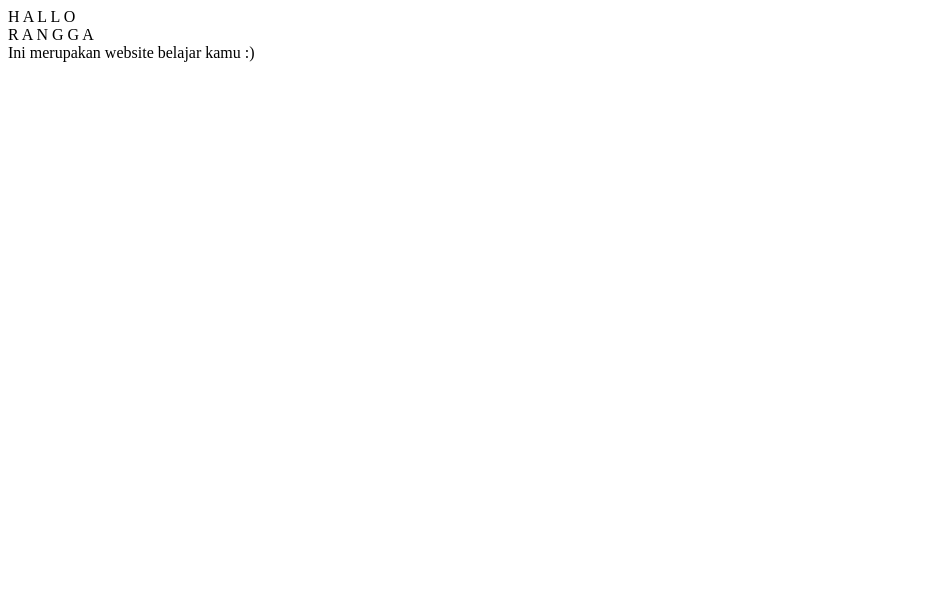
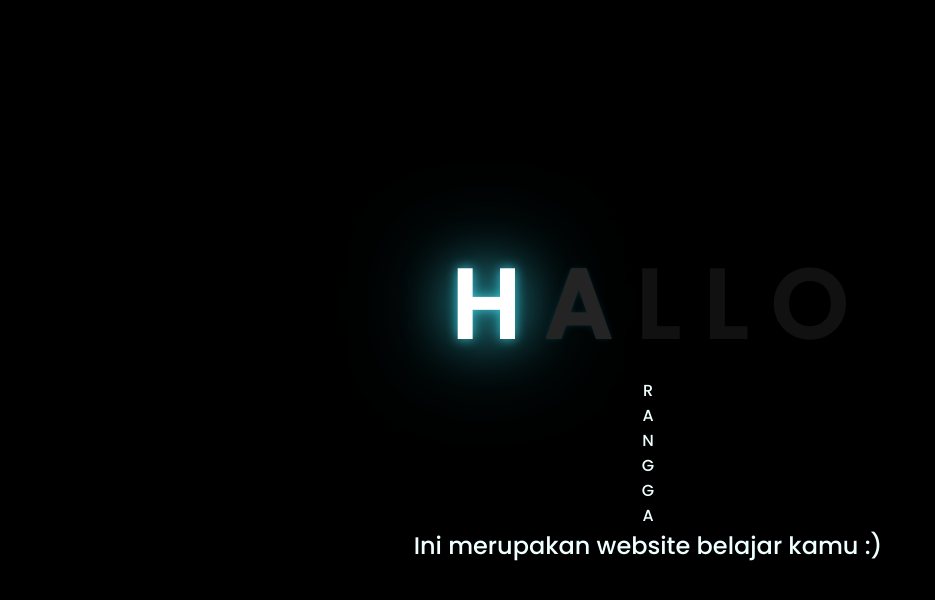
Before and after one commit to Rbesar/Development, a plain HTML site: page index.html in a window 1280 px wide. Shown: the whole page, without its empty margins (0-935 px from the left). Drawn offline with Linux system fonts and the light colour scheme.

Commit message:
index belajar app

```diff
--- a/index.html
+++ b/index.html
@@ -1,6 +1,11 @@
 <!DOCTYPE html>
 <html lang="en">
 <head>
+    <meta charset="UTF-8">
+    <meta http-equiv="X-UA-Compatible" content="IE=edge">
+    <meta name="viewport" content="width=device-width, initial-scale=1.0">
+    <link rel="stylesheet" href="css/style.css">
+    <link rel="icon" href="img/flowers.png" type="image/x-icon">
     <title>Flowers</title>
 </head>
 <body>
@@ -13,7 +18,6 @@
         <span>O</span>
     </div>
 
-    <div class="greetings">
         <span>R</span>
         <span>A</span>
         <span>N</span>
```
